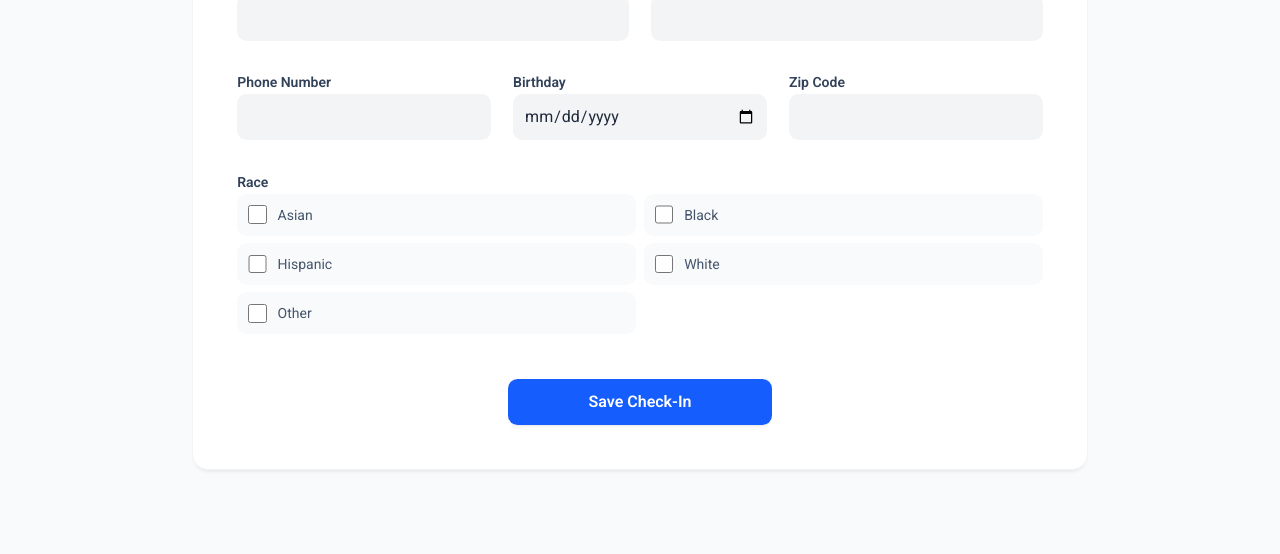
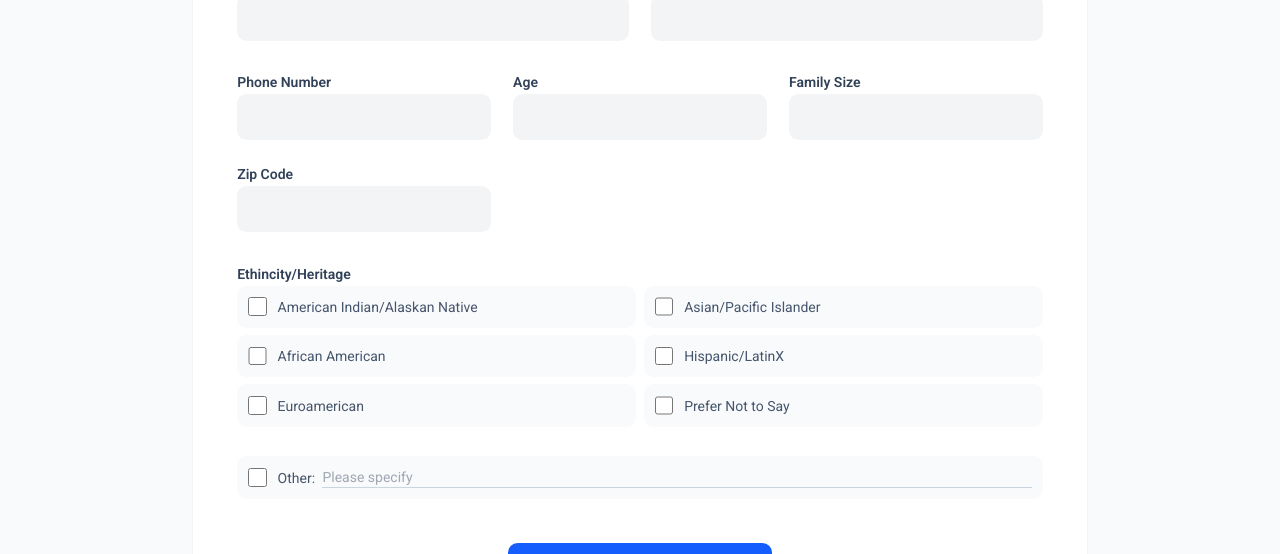
Before and after one commit to umdInnovationSp26/Health-Equity, a Next.js app in the folder healthequitynorthland/: page /events/1/checkin in a window 1280 px wide. Shown: the part 314-868 px from the top of the page. Built offline with nearby package versions, Linux system fonts and the light colour scheme; no server answers.

Commit message:
Adjusted checkin form questions

```diff
--- a/healthequitynorthland/app/events/[eventId]/checkin/page.tsx
+++ b/healthequitynorthland/app/events/[eventId]/checkin/page.tsx
@@ -22,16 +22,24 @@ export default function CheckInForm({ params }: { params: Promise<{ eventId: str
     const formData = new FormData(event.currentTarget);
     const email = formData.get("email") as string;
     const name = formData.get("name") as string;
+    let ethnicities = formData.getAll("ethnicityOrHeritage") as string[];
+    const otherValue = formData.get("otherEthnicity") as string;
+
+    // if 'other' box is checked, replaces other with actual text
+    if (ethnicities.includes("Other") && otherValue) {
+    ethnicities = ethnicities.filter(item => item !== "Other");
+    ethnicities.push(otherValue);
+  }
 
 
     const checkInData = {
       name: name,
       email: email,
       phoneNumber: formData.get("phoneNumber"),
-      birthday: formData.get("birthday"),
+      age: formData.get("age"),
       zipCode: formData.get("zipCode"),
       familySize: Number(formData.get("familySize")),
-      race: formData.get("race"),
+      ethnicityOrHeritage: ethnicities.join(", "),
       submittedAt: serverTimestamp(),
     };
 
@@ -120,10 +128,16 @@ return (
               <input name="phoneNumber" required type="tel" className="w-full p-3 bg-gray-100 rounded-lg outline-none" />
             </div>
 
-            {/* Birthday */}
+            {/* Age */}
             <div className="space-y-2">
-              <label className="text-sm font-semibold text-slate-700">Birthday</label>
-              <input name="birthday" required type="date" className="w-full p-3 bg-gray-100 rounded-lg outline-none" />
+              <label className="text-sm font-semibold text-slate-700">Age</label>
+              <input name="age" required type="number" className="w-full p-3 bg-gray-100 rounded-lg outline-none" />
+            </div>
+
+            {/* Family Size */}
+            <div className="space-y-2">
+              <label className="text-sm font-semibold text-slate-700">Family Size</label>
+              <input name="familySize" required type="number" className="w-full p-3 bg-gray-100 rounded-lg outline-none" />
             </div>
 
             {/* Zip Code */}
@@ -133,18 +147,33 @@ return (
             </div>
           </div>
 
-          {/* Race */}
+          {/* Ethnicity/Heritage */}
           <div className="space-y-4">
-            <label className="text-sm font-semibold text-slate-700">Race</label>
+            <label className="text-sm font-semibold text-slate-700">Ethincity/Heritage</label>
             <div className="grid grid-cols-1 sm:grid-cols-2 gap-2">
-              {["Asian", "Black", "Hispanic", "White", "Other"].map((item) => (
+              {["American Indian/Alaskan Native", "Asian/Pacific Islander", "African American", "Hispanic/LatinX", "Euroamerican", "Prefer Not to Say"].map((item) => (
                 <label key={item} className="flex items-center gap-3 p-3 bg-gray-50 rounded-lg cursor-pointer hover:bg-gray-100 transition">
-                  <input type="checkbox" name="race" value={item} className="w-5 h-5 rounded text-blue-500" />
+                  <input type="checkbox" name="ethnicityOrHeritage" value={item} className="w-5 h-5 rounded text-blue-500" />
                   <span className="text-sm text-slate-600">{item}</span>
                 </label>
               ))}
             </div>
           </div>
+
+          {/* Other Option */}
+                <label className="flex items-center gap-3 p-3 bg-gray-50 rounded-lg cursor-pointer hover:bg-gray-100 transition">
+                  <input type="checkbox" name="ethnicityOrHeritage" value="Other" className="w-5 h-5 rounded text-blue-500" />
+                  <div className="flex items-center gap-2 flex-grow">
+                    <span className="text-sm text-slate-600 whitespace-nowrap">Other:</span>
+                  <input
+                    name="otherEthnicity"
+                    type="text"
+                    placeholder="Please specify"
+                    className="bg-transparent border-b border-slate-300 outline-none text-sm text-slate-600 w-full focus:border-blue-400"
+                    onClick={(e) => e.stopPropagation()}
+                  />
+                  </div>
+                </label>
 
           {/* Submit button */}
           <div className="pt-4 flex justify-center">
```
